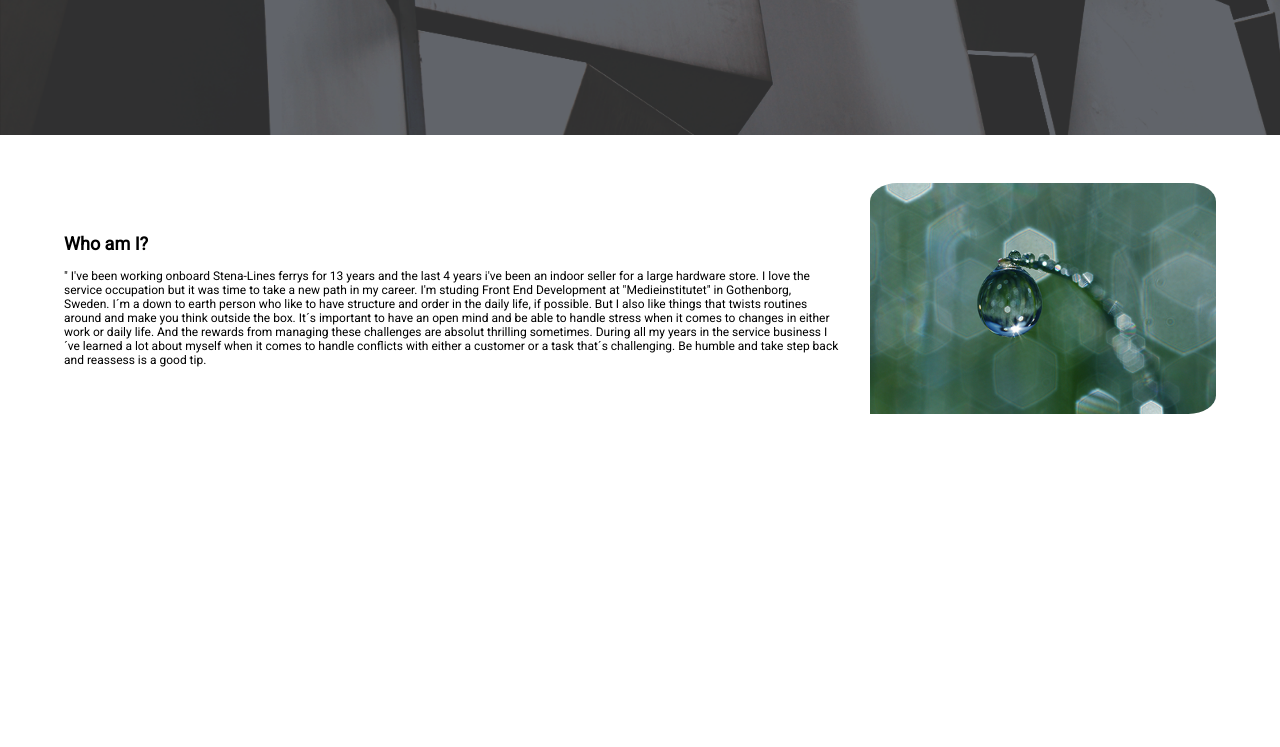
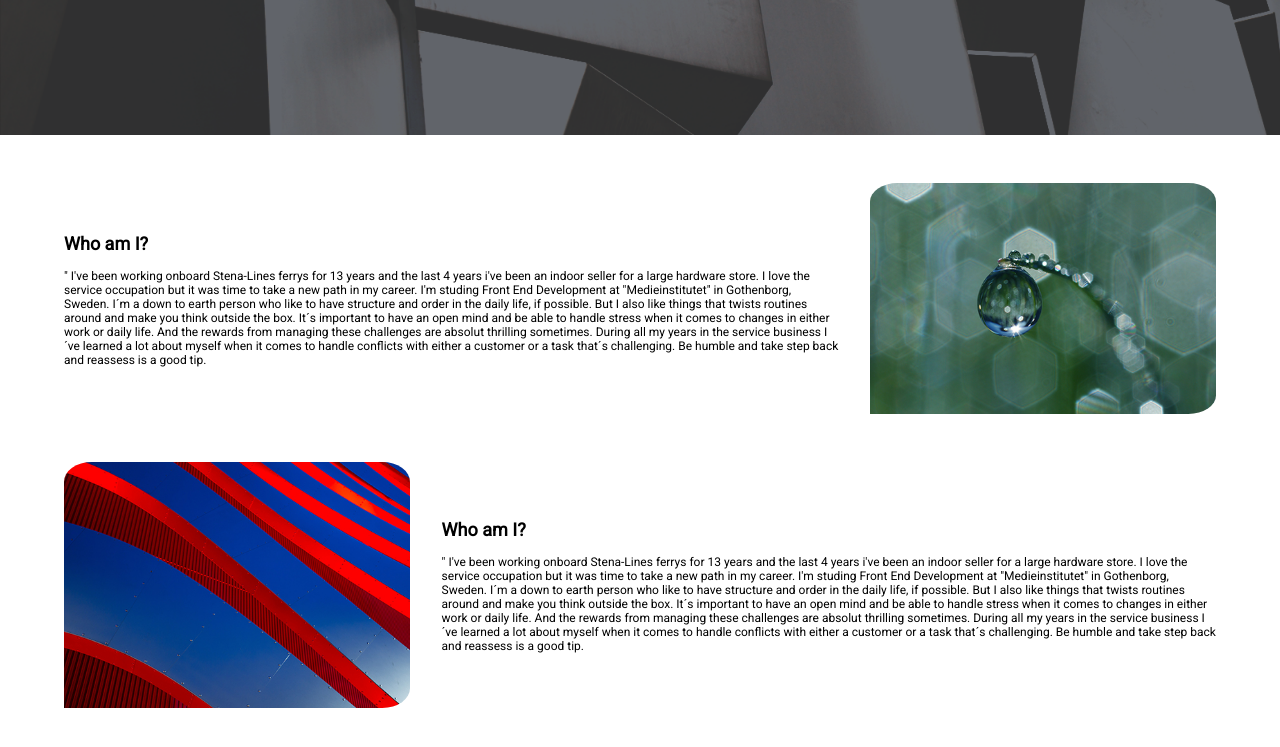
Before and after one commit to GunnarIng/My-CV-Resume, a plain HTML site: page index.html in a window 1280 px wide. Shown: the part 425-1172 px from the top of the page. Before the commit the page ends 839 px from the top, so only its background shows below. Drawn offline with Linux system fonts and the light colour scheme.

Commit message:
added page 2

```diff
--- a/Style.css
+++ b/Style.css
@@ -96,12 +96,14 @@ position: relative;
   font-weight: 400;
   color: rgb(0, 0, 0);
   padding: 0rem 4rem 0 4rem;
+  height: 100vh;
 }
 
-.page-first {
+.page-first, .page-second {
   display: flex;
   gap: 2rem;
   align-items: center;
+  padding-bottom: 3rem;
 }
 .side-img {
   width: 30%;
--- a/index.html
+++ b/index.html
@@ -75,7 +75,26 @@
         </article>
         <img class="side-img" src="./assets/img/dew drop.jpg" alt="">
       </div>
-      <div class="page-second"></div>
+      <div class="page-second">
+        <img class="side-img" src="./assets/img/wall.jpg" alt="">
+        <article>
+        <h2>Who am I?</h2>
+        <p>
+          " I've been working onboard Stena-Lines ferrys for 13 years and the last 4 years i've
+          been an indoor seller for a large hardware store. I love the service occupation but it
+          was time to take a new path in my career. I'm studing Front End Development at
+          "Medieinstitutet" in Gothenborg, Sweden. I´m a down to earth person who like to have
+          structure and order in the daily life, if possible. But I also like things that twists
+          routines around and make you think outside the box. It´s important to have an open mind
+          and be able to handle stress when it comes to changes in either work or daily life. And
+          the rewards from managing these challenges are absolut thrilling sometimes. During all
+          my years in the service business I´ve learned a lot about myself when it comes to handle
+          conflicts with either a customer or a task that´s challenging. Be humble and take step
+          back and reassess is a good tip.
+
+        </p>
+      </article>
+      </div>
       <section></section>
     </main>
   </body>
```
